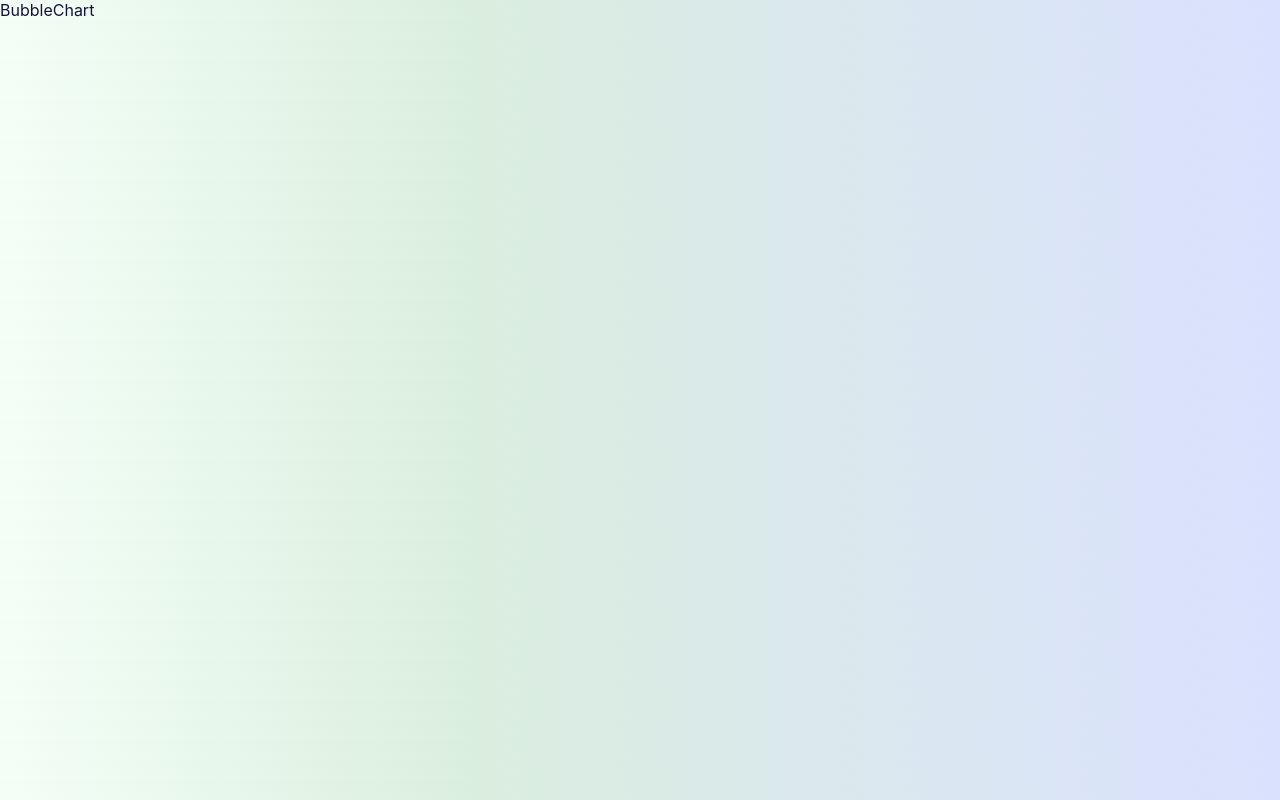
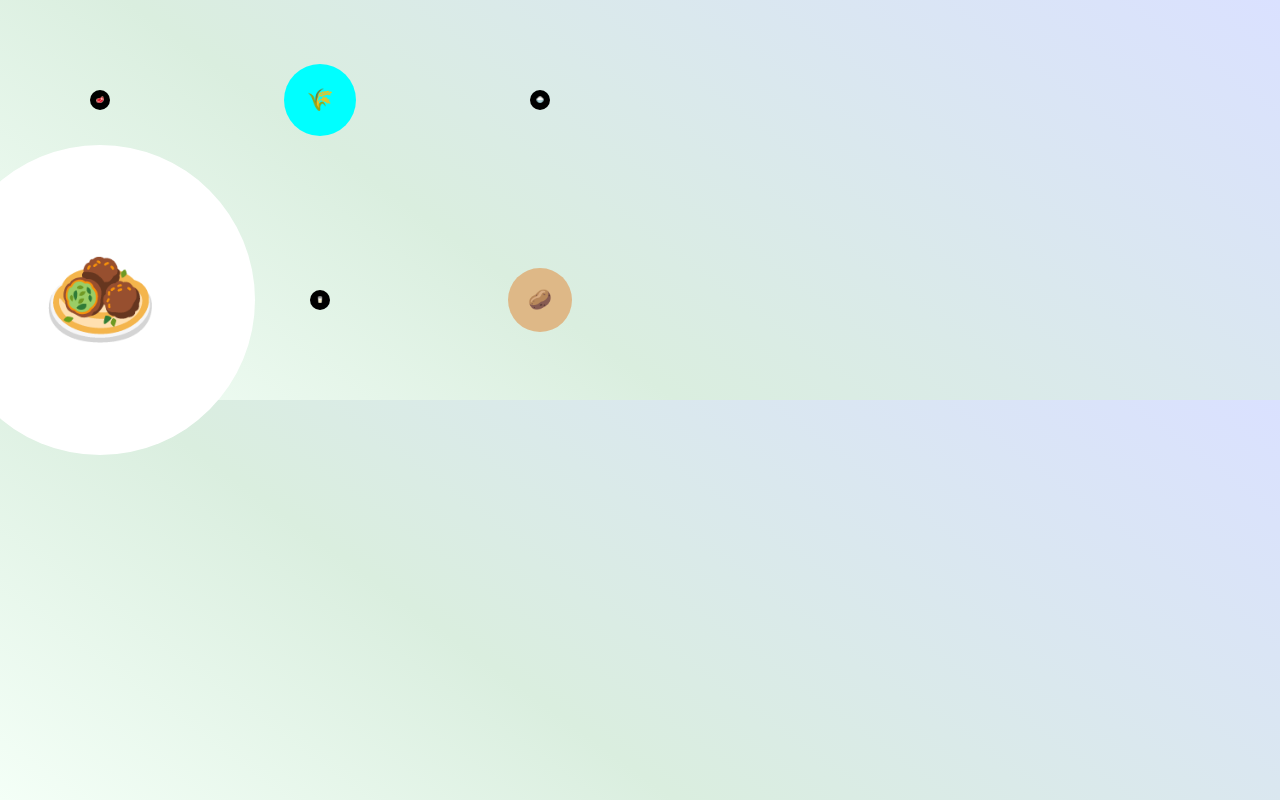
Before and after one commit to mark394e/climaid, a Next.js app: page /components/BubbleChart in a window 1280 px wide. Built offline with nearby package versions, Linux system fonts and the light colour scheme; a web font is replaced by a local one.

Commit message:
begyndt på bobler

```diff
--- a/pages/components/BubbleChart.js
+++ b/pages/components/BubbleChart.js
@@ -1,7 +1,39 @@
 import React from "react";
 
 function BubbleChart() {
-  return <div>BubbleChart</div>;
+  return (
+    <>
+      <div id="circleContainer">
+        <div id="beefvfalafel">
+          <div className="circle scale">
+            <h3>&#129385;</h3>
+          </div>
+
+          <div className="circle scale-falafel">
+            <h3>&#129478;</h3>
+          </div>
+        </div>
+
+        <div id="oatvdairy">
+          <div className="circle scale-oat">
+            <h3>&#127806;</h3>
+          </div>
+          <div className="circle scale">
+            <h3>&#129371;</h3>
+          </div>
+        </div>
+
+        <div id="ricevpotato">
+          <div className="circle scale">
+            <h3>&#127834;</h3>
+          </div>
+          <div className="circle scale-potato">
+            <h3>&#129364;</h3>
+          </div>
+        </div>
+      </div>
+    </>
+  );
 }
 
 export default BubbleChart;
--- /dev/null
+++ b/styles/bubbleChart.scss
@@ -0,0 +1,83 @@
+.circle {
+  height: 200px;
+  width: 200px;
+  background-color: black;
+  border-radius: 50%;
+  display: flex;
+  align-items: center;
+  justify-content: center;
+}
+
+#circleContainer {
+  display: flex;
+  gap: 20px;
+}
+
+.scale {
+  animation-name: normalScale;
+  animation-fill-mode: forwards;
+  animation-duration: 4s;
+}
+
+@keyframes normalScale {
+  0% {
+    transform: scale(0);
+  }
+  100% {
+    transform: scale(0.1);
+  }
+}
+
+.scale-falafel {
+  animation-name: falafelScaling;
+  animation-fill-mode: forwards;
+  animation-duration: 4s;
+  background-color: white;
+}
+
+@keyframes falafelScaling {
+  0% {
+    transform: scale(0);
+  }
+  100% {
+    transform: scale(1.55);
+  }
+}
+
+.scale-oat {
+  animation-name: oatScaling;
+  animation-fill-mode: forwards;
+  animation-duration: 4s;
+  background-color: aqua;
+  z-index: 2;
+}
+
+@keyframes oatScaling {
+  0% {
+    transform: scale(0);
+  }
+  100% {
+    transform: scale(0.36);
+  }
+}
+
+.scale-potato {
+  animation-name: potatoScaling;
+  animation-fill-mode: forwards;
+  animation-duration: 4s;
+  background-color: burlywood;
+  z-index: 3;
+}
+
+@keyframes potatoScaling {
+  0% {
+    transform: scale(0);
+  }
+  100% {
+    transform: scale(0.32);
+  }
+}
+
+.circle h3 {
+  transform: scale(2.5);
+}
--- a/styles/emojis.scss
+++ b/styles/emojis.scss
@@ -52,6 +52,7 @@
       animation-name: scalingOat;
       animation-fill-mode: forwards;
       animation-duration: 4s;
+      animation-timing-function: ease-out;
     }
 
     @keyframes scalingOat {
@@ -67,6 +68,7 @@
       animation-name: scalingPotato;
       animation-fill-mode: forwards;
       animation-duration: 4s;
+      animation-timing-function: ease-out;
     }
 
     @keyframes scalingPotato {
--- a/styles/globals.scss
+++ b/styles/globals.scss
@@ -5,14 +5,15 @@
 @use "./header.scss";
 @use "./emojis.scss";
 @use "./footer.scss";
+@use "./bubbleChart.scss";
 @import url("https://use.typekit.net/ewa3uty.css");
 
 html,
 body {
   padding: 0;
   margin: 0;
-  font-family: -apple-system, BlinkMacSystemFont, Segoe UI, Roboto, Oxygen,
-    Ubuntu, Cantarell, Fira Sans, Droid Sans, Helvetica Neue, sans-serif;
+  font-family: -apple-system, BlinkMacSystemFont, Segoe UI, Roboto, Oxygen, Ubuntu, Cantarell,
+    Fira Sans, Droid Sans, Helvetica Neue, sans-serif;
   background: rgb(218, 225, 255);
   background: linear-gradient(
     216deg,
```
